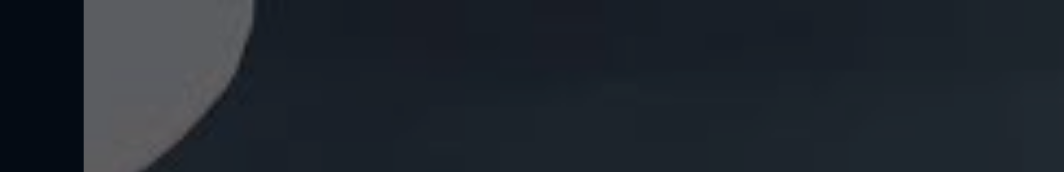
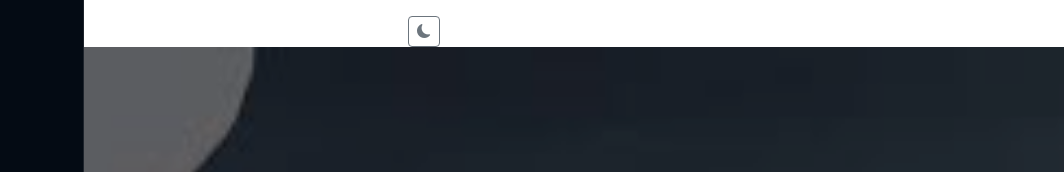
Before and after one commit to root-affan/root-affan.github.io, a plain HTML site: page index.html in a window 1280 px wide. Shown: the top 172 px of the page, 216-1280 px from the left. Drawn offline with Linux system fonts and the light colour scheme.

Commit message:
index.html

```diff
--- a/index.html
+++ b/index.html
@@ -18,6 +18,13 @@
   <link href="assets/vendor/swiper/swiper-bundle.min.css" rel="stylesheet">
 
   <link href="assets/css/main.css" rel="stylesheet">
+
+<!-- Add this inside the header section, after social links -->
+<div class="theme-toggle-container text-center mt-3">
+    <button id="theme-toggle" class="btn btn-sm btn-outline-secondary">
+        <i class="bi bi-moon-fill"></i>
+    </button>
+</div>
 
 </head>
 
```
